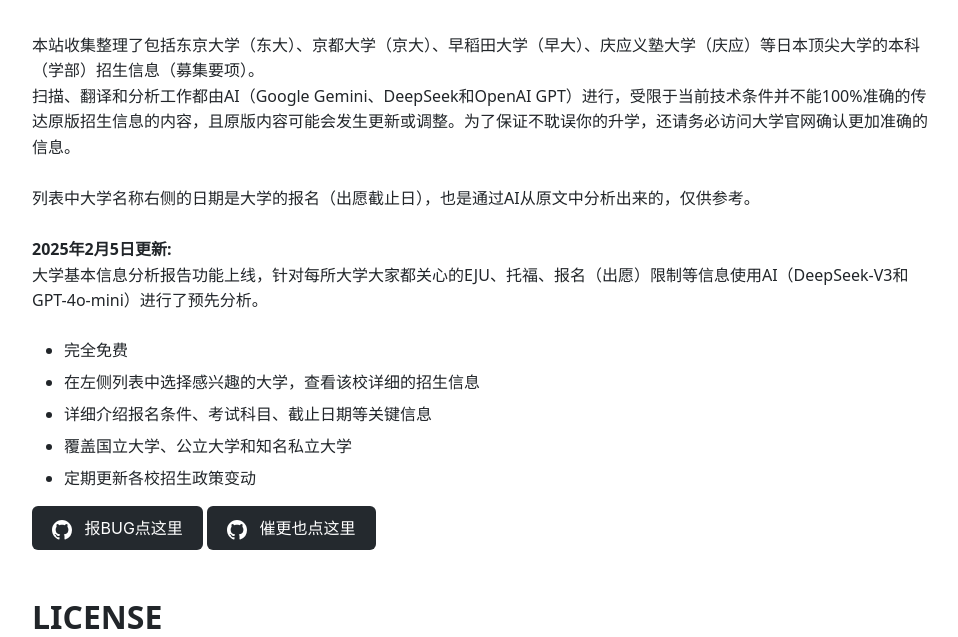
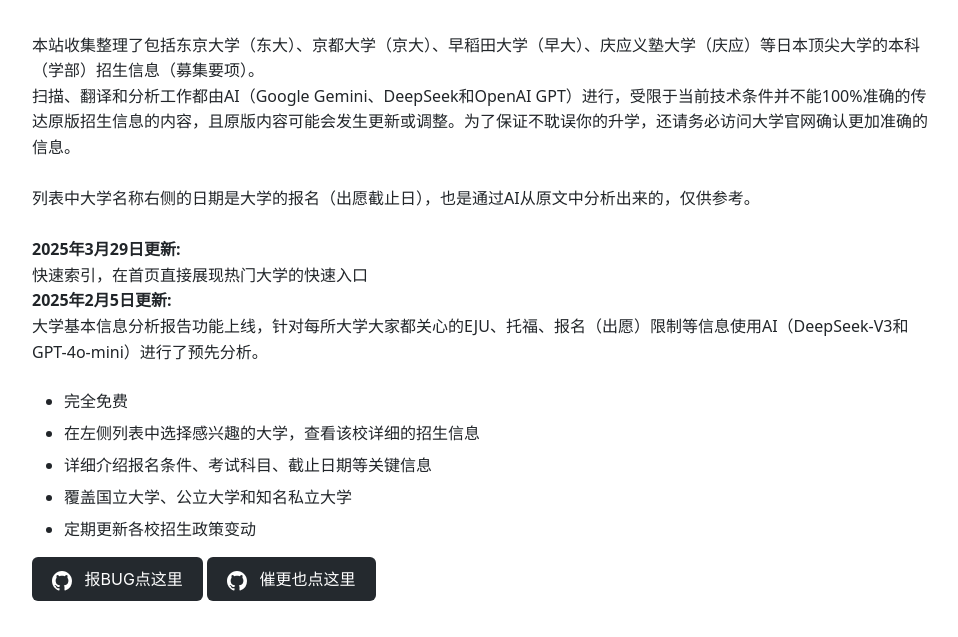
Before and after one commit to wengzhiwen/RunJPLib, a Flask app: page / in a window 1280 px wide. Shown: the part 5152-5789 px from the top of the page, without its empty margins (308-1266 px from the left). Run offline with Flask 2, Linux system fonts and the light colour scheme.

Commit message:
更新首页内容，添加2025年3月29日的快速索引功能，直接展示热门大学的快速入口，提升用户导航体验。

```diff
--- a/templates/index.html
+++ b/templates/index.html
@@ -434,6 +434,10 @@
                         <br />
                         列表中大学名称右侧的日期是大学的报名（出愿截止日），也是通过AI从原文中分析出来的，仅供参考。
                         <br /><br />
+                        <b>2025年3月29日更新:</b>
+                        <br />
+                        快速索引，在首页直接展现热门大学的快速入口
+                        <br />
                         <b>2025年2月5日更新:</b>
                         <br />
                         大学基本信息分析报告功能上线，针对每所大学大家都关心的EJU、托福、报名（出愿）限制等信息使用AI（DeepSeek-V3和GPT-4o-mini）进行了预先分析。
```
